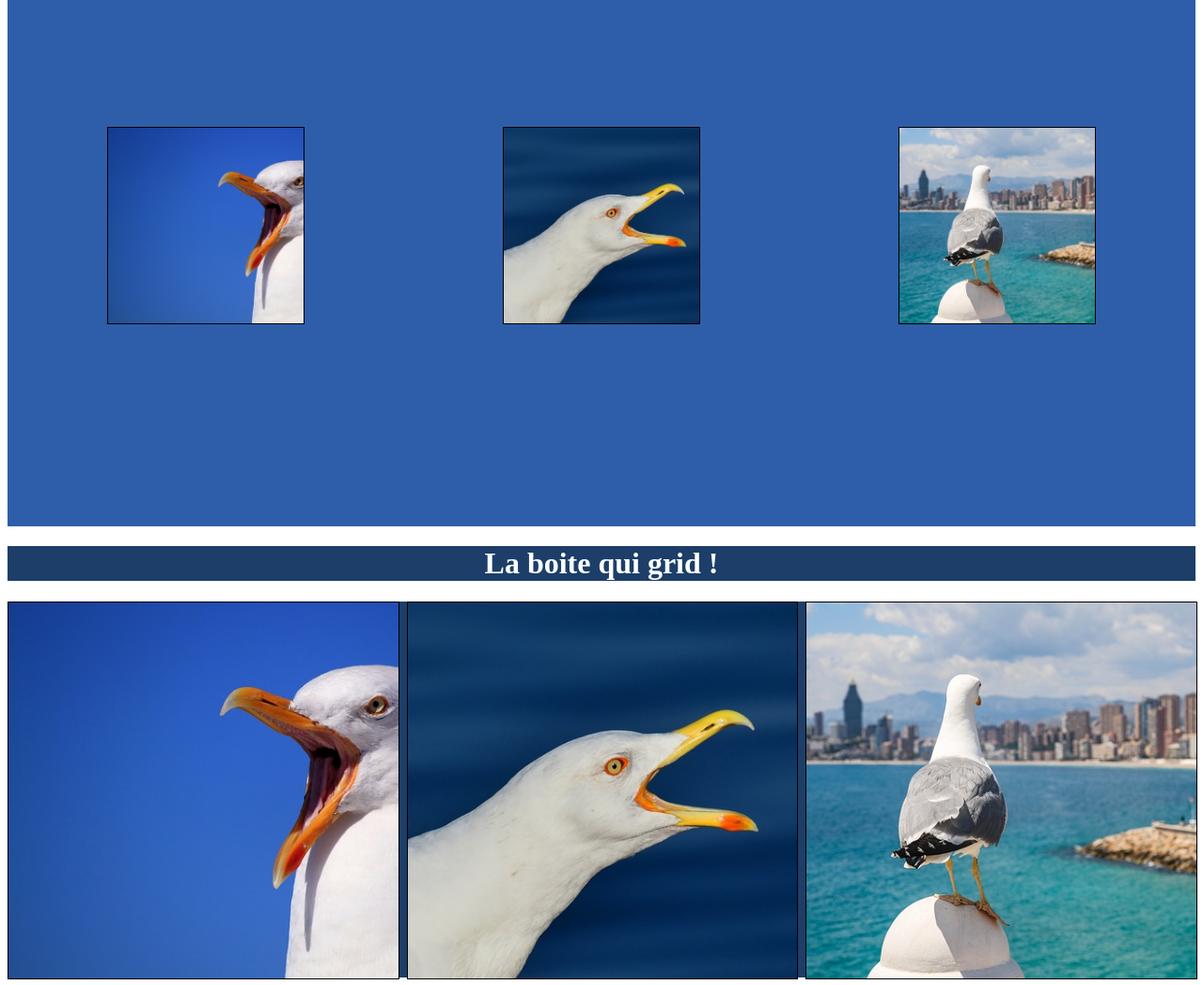
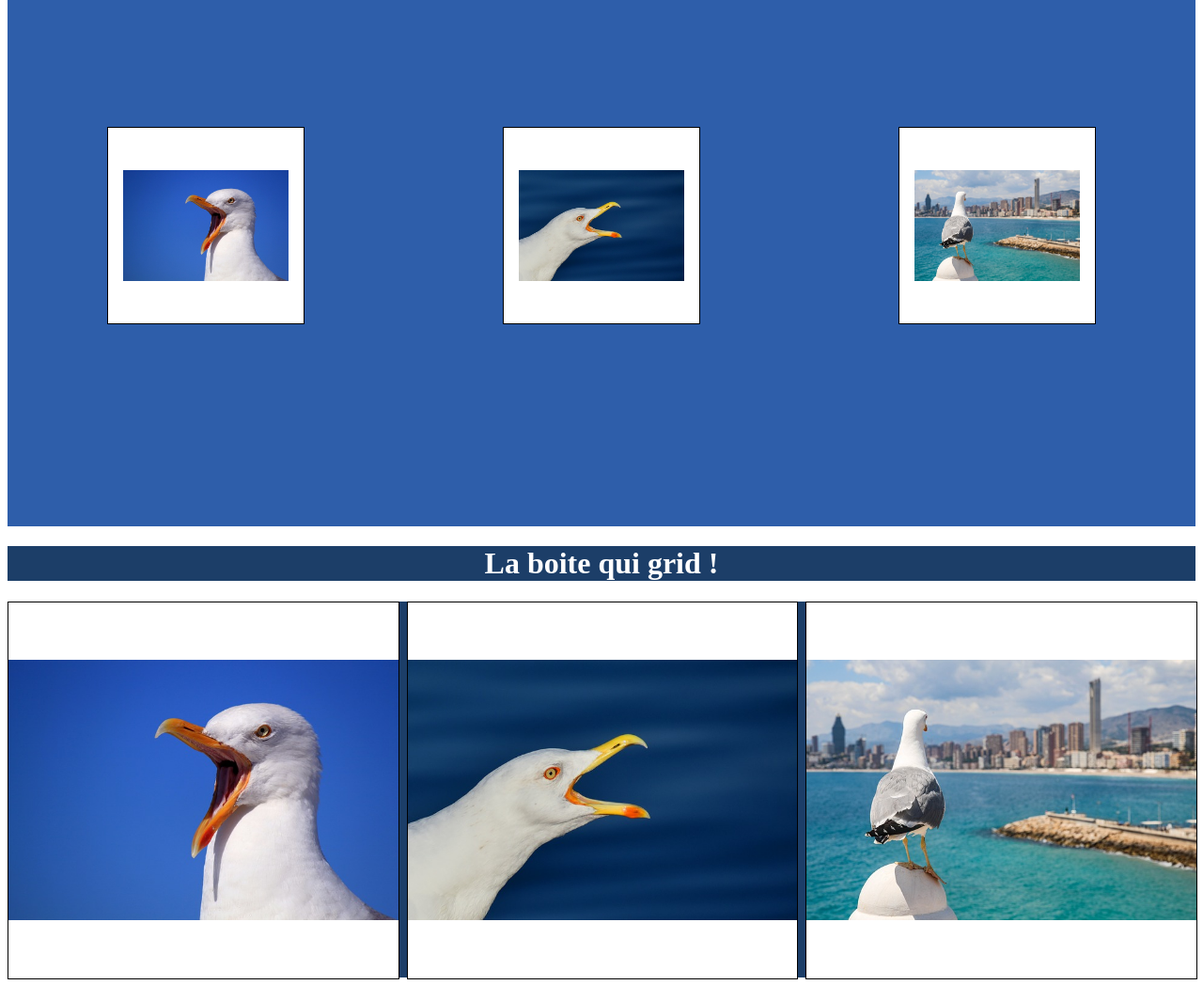
Before and after one commit to BerthetLucas/CSS_ToolBox, a plain HTML site: page responsiveExercice.html in a window 1280 px wide. Shown: the part 160-1208 px from the top of the page at 94% size. Drawn offline with Linux system fonts and the light colour scheme.

Commit message:
change picture from background to direct into the html

```diff
--- a/responsiveExercice.html
+++ b/responsiveExercice.html
@@ -45,7 +45,11 @@
 
         }
 
-        .flex1 {
+        img {
+            width : 100%
+        }
+
+        /* .flex1 {
             background-image: url(./img/mouette1.jpg);
             background-size: cover;
             background-repeat: no-repeat;
@@ -79,7 +83,7 @@
             background-image: url(./img/mouette3.jpg);
             background-size: cover;
             background-repeat: no-repeat;
-        }
+        } */
 
 
 
@@ -93,6 +97,7 @@
                 flex-wrap: wrap;
                 justify-content: space-between;
             }
+
 
             .item1 {
                 grid-column: 1;
@@ -148,19 +153,19 @@
 
 <body>
 
-    <h1 style="text-align: center; background-color: #2E5EAA;">La boite qui flex !</h1>
+    <h1 style="text-align: center; background-color: #2E5EAA; color : white">La boite qui flex !</h1>
     <div class="laboitequiflex">
-        <div class="flex1"></div>
-        <div class="flex2"></div>
-        <div class="flex3"></div>
+        <div class="flex1"><img src="./img/mouette1.jpg"></div>
+        <div class="flex2"><img src="./img/mouette2.jpg"></div>
+        <div class="flex3"><img src="./img/mouette3.jpg"></div>
     </div>
 
 
     <h1 style="text-align: center; background-color: #1C3E68; color : white">La boite qui grid !</h1>
     <div class="laboitequigrid">
-        <div class="item1"></div>
-        <div class="item2"></div>
-        <div class="item3"></div>
+        <div class="item1"><img src="./img/mouette1.jpg"></div>
+        <div class="item2"><img src="./img/mouette2.jpg"></div>
+        <div class="item3"><img src="./img/mouette3.jpg"></div>
     </div>
 
 </body>
```
